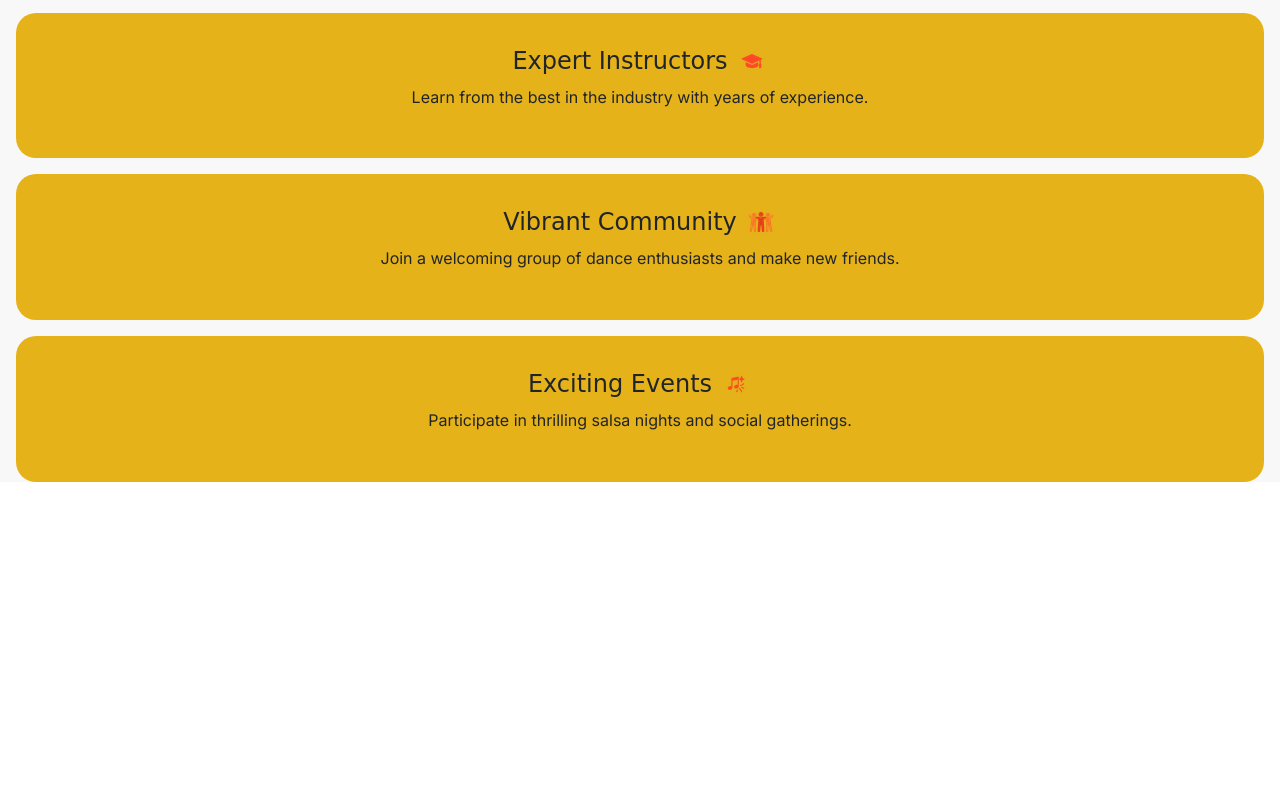
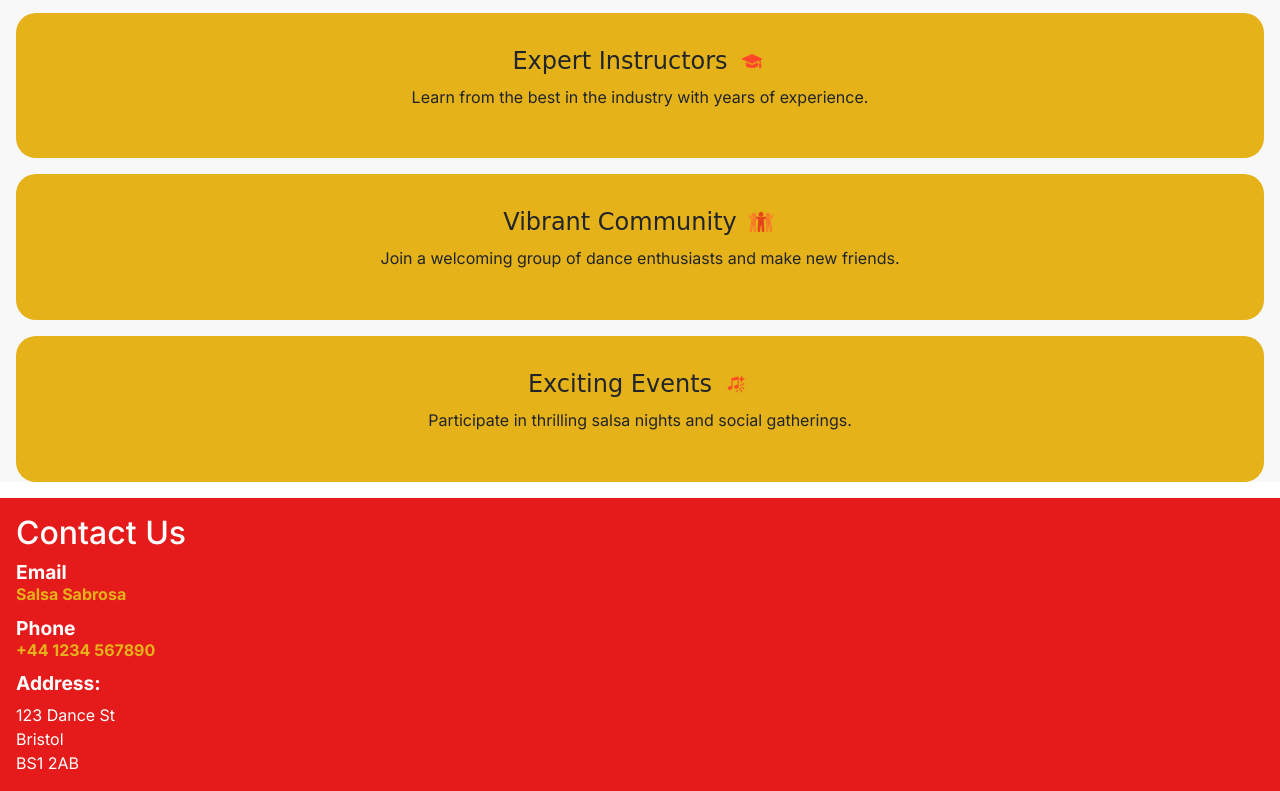
Before and after one commit to FHCampbell1999/salsa-sabrosa, a plain HTML site: page index.html in a window 1280 px wide. Shown: the part 676-1467 px from the top of the page. Before the commit the page ends 1174 px from the top, so only its background shows below. Drawn offline with nearby package versions, Linux system fonts and the light colour scheme; a web font is replaced by a local one.

Commit message:
Fix footer and improve and simplify its styling.  Create other HTML pages

```diff
--- a/assets/css/style.css
+++ b/assets/css/style.css
@@ -168,3 +168,53 @@ main {
   line-height: 1.1;
   margin: 0 0 .5rem 0;
 }
+
+/* Footer */
+footer {
+  background: #e51a1a;
+  color: #fff;
+  padding: 1rem;
+}
+
+#contact-info h4 {
+  margin: 0 0 .5rem;
+  font-size: 2rem;
+}
+
+.contact-list {
+  margin: 0 0 .75rem;
+  padding: 0;
+}
+
+.contact-list > div {
+  display: grid;
+  grid-template-columns: auto 1fr;
+  gap: .5rem .75rem;
+  margin: .25rem 0;
+}
+
+.contact-list dt {
+  font-weight: 700;
+  font-size: 1.2rem;
+}
+
+.contact-list dd {
+  margin: 0;
+}
+
+footer a {
+  color:#e5b21a;
+  text-decoration: none;
+  font-weight: bold;
+}
+
+.address {
+  margin: .5rem 0 0;
+  line-height: 1.5;
+  font-style: normal;
+}
+
+.address h6 {
+  font-size: 1.2rem;
+  font-weight: 700;
+}
--- a/index.html
+++ b/index.html
@@ -52,10 +52,11 @@
       <div class="hero-content">
         <h2>Dance to the rhythm of life with Salsa Sabrosa!</h2>
         <h3>Salsa classes and events in Bristol</h3>
-        <btn>Book now!</btn>
+        <a class="btn btn-outline-light" href="/booking.html">Book now!</a>
       </div>
      </section>
 
+    <!-- Why dance with us section -->
      <section id="why-section">
       <h2>Why dance with us?</h2>
 
@@ -81,7 +82,28 @@
   </main>
 
   <footer>
-    <!-- Footer content goes here -->
+    <!-- Contact info -->
+    <div id="contact-info">
+      <h4>Contact Us</h4>
+
+      <dl class="contact-list">
+          <dt>Email</dt>
+            <dd><a href="mailto:salsasabrosa@dummy.com">Salsa Sabrosa</a></dd>
+        </div>
+
+        <div class="contact-list">
+          <dt>Phone</dt>
+            <dd><a href="tel:+441234567890">+44 1234 567890</a></dd>
+        </div>
+      </dl>
+
+      <address class="address">
+        <h6>Address:</h6>
+        123 Dance St<br>
+        Bristol<br>
+        BS1 2AB
+      </div>
+
   </footer>
 
 <!-- Bootstrap 5 JS Bundle -->
```
Also changed, not shown: booking.html (added), classes.html (added), events.html (added).
